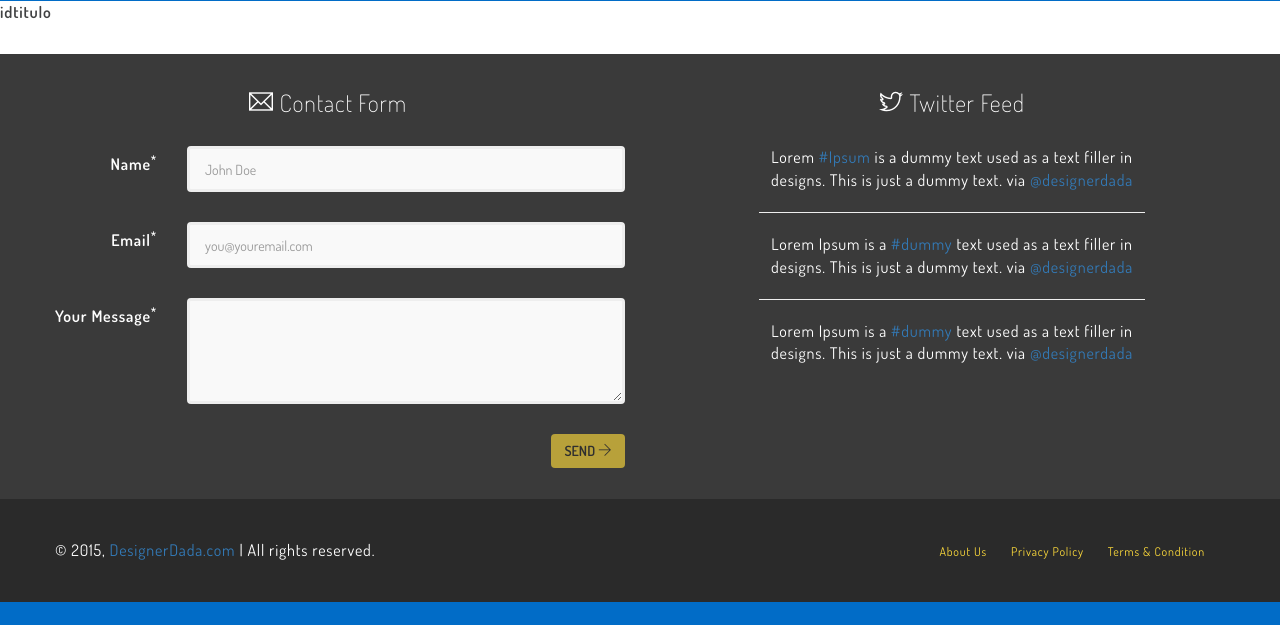
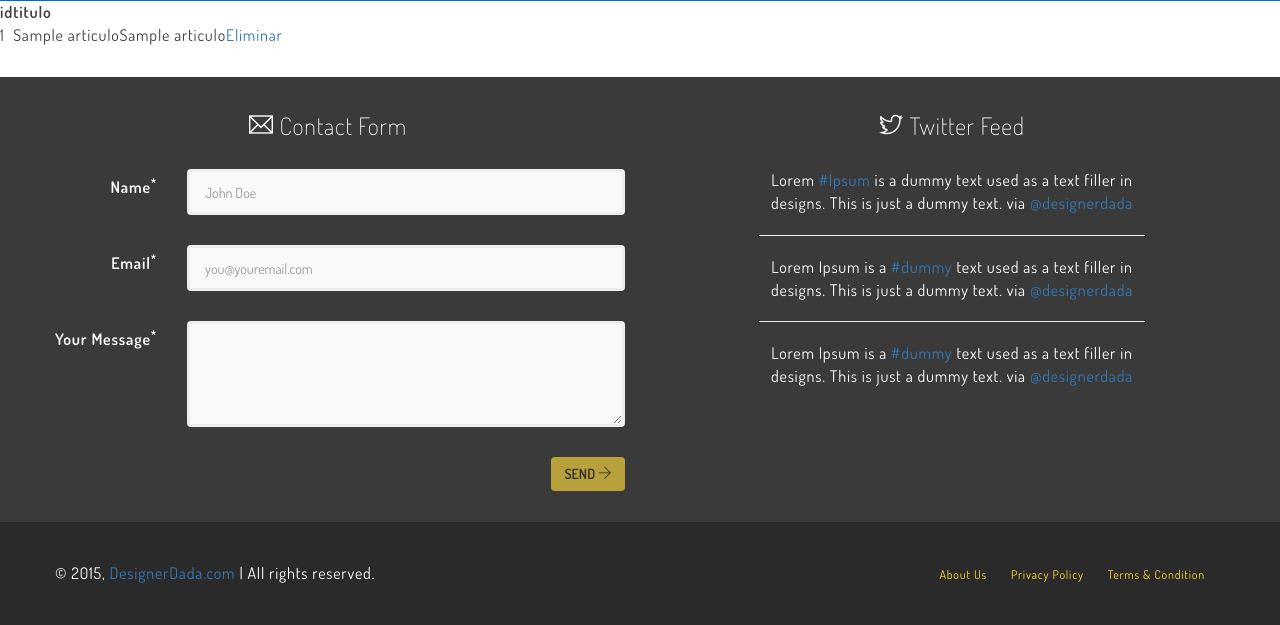
Before and after one commit to juliagonzalez98/EntregaFinal, a Django app: page /core/mostrar-articulos/ in a window 1280 px wide. Shown: the part 599-1224 px from the top of the page. Before the commit the page ends 1201 px from the top, so only its background shows below. Run offline with Django 4.2, Linux system fonts and the light colour scheme; tables that the repository leaves empty hold one stand-in row (values such as "Sample post"); lists and menus that the app fills with data are empty; some libraries are stand-ins or nearby versions.

Commit message:
solucionado error de delete

```diff
--- a/core/templates/core/mostrar_articulos.html
+++ b/core/templates/core/mostrar_articulos.html
@@ -5,12 +5,12 @@
  <table>
     <th>id</th>
     <th>titulo</th>
-    {% for articulo in articulosx %}
+    {% for articulo in articulos %}
         <tr>
             <td>{{articulo.id}}</td>
             <td>{{articulo.titulo}} </td>
             <td>{{articulo.subtitulo}} </td>
-            <td><a href={% url 'eliminar' articulo.id %}"">Eliminar</a></td>
+            <td><a href="{% url 'eliminar' articulo.id %}">Eliminar</a></td>
         </tr>
     {% endfor %}
 
--- a/core/urls.py
+++ b/core/urls.py
@@ -6,6 +6,6 @@ urlpatterns = [
     path('mostrar-articulos/', muestra_articulos, name="mostrar"),
     path('crear-articulos/', crea_articulos, name="crear"),
     path ('editar-articulos/', edita_articulos, name="editar"),
-    path('eliminar-articulos/<int:id_articulo>', elimina_articulos, name="eliminar")
+    path('eliminar-articulos/<int:id_articulo>/', elimina_articulos, name="eliminar")
 
 ]
--- a/core/views.py
+++ b/core/views.py
@@ -8,13 +8,13 @@ from core.forms import ArticulosForm
 def inicio(request):
     return render(request, 'core/index.html')
 
-def muestra_articulos(request): #boton
+def muestra_articulos(request):
 
     articulosx = Articulos.objects.all()
 
     return render (request, 'core/mostrar_articulos.html', {"articulos": articulosx})
 
-def crea_articulos(request): #boton
+def crea_articulos(request):
 
     if request.method == "POST":
         articulos_form = ArticulosForm(request.POST)
@@ -27,12 +27,13 @@ def crea_articulos(request): #boton
     articulos_form = ArticulosForm()
     return render (request, 'core/crear_articulos.html', {"form": articulos_form})
 
-def edita_articulos(request): #sin boton
+def edita_articulos(request):
     return render (request, 'core/editar_articulos.html')
 
-def elimina_articulos(request, id_articulo): #sin boton
+def elimina_articulos(request, id_articulo):
+
     articulo = Articulos.objects.get(id=id_articulo)
     name = articulo.titulo
     articulo.delete()
 
-    return render (request, 'core/eliminar_articulos.html',{"articulo_eliminado": name} )
+    return render (request, 'core/eliminar_articulos.html', {"articulo_eliminado": name} )
```
